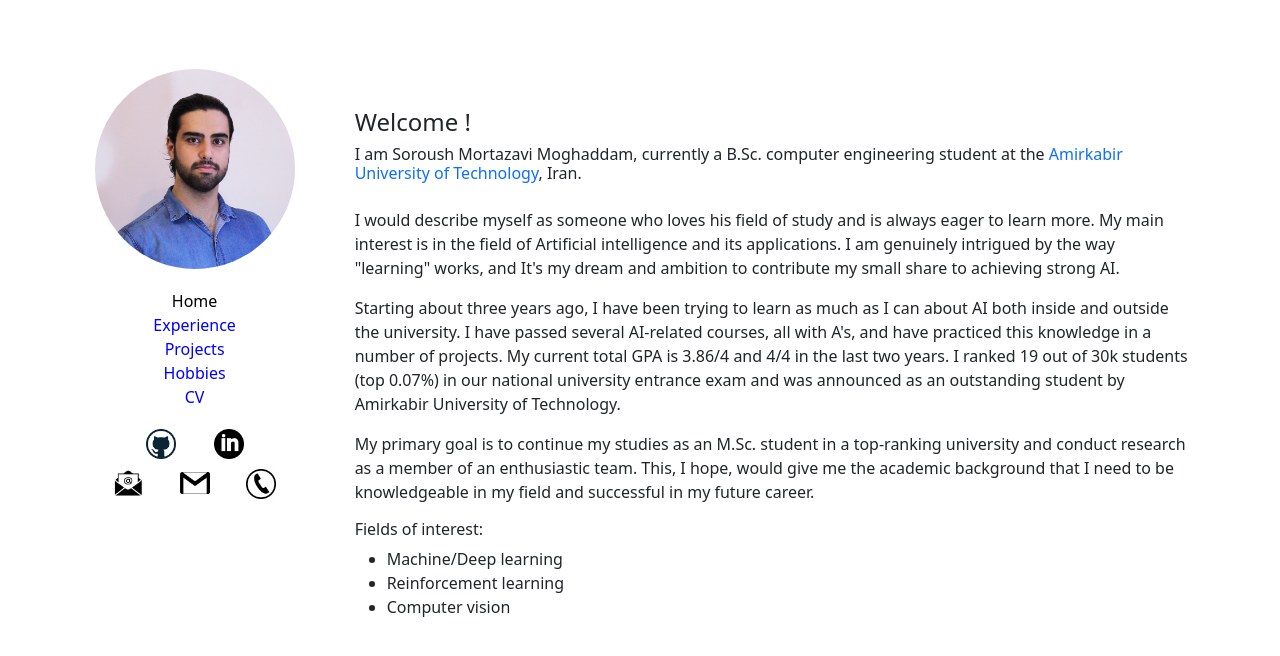
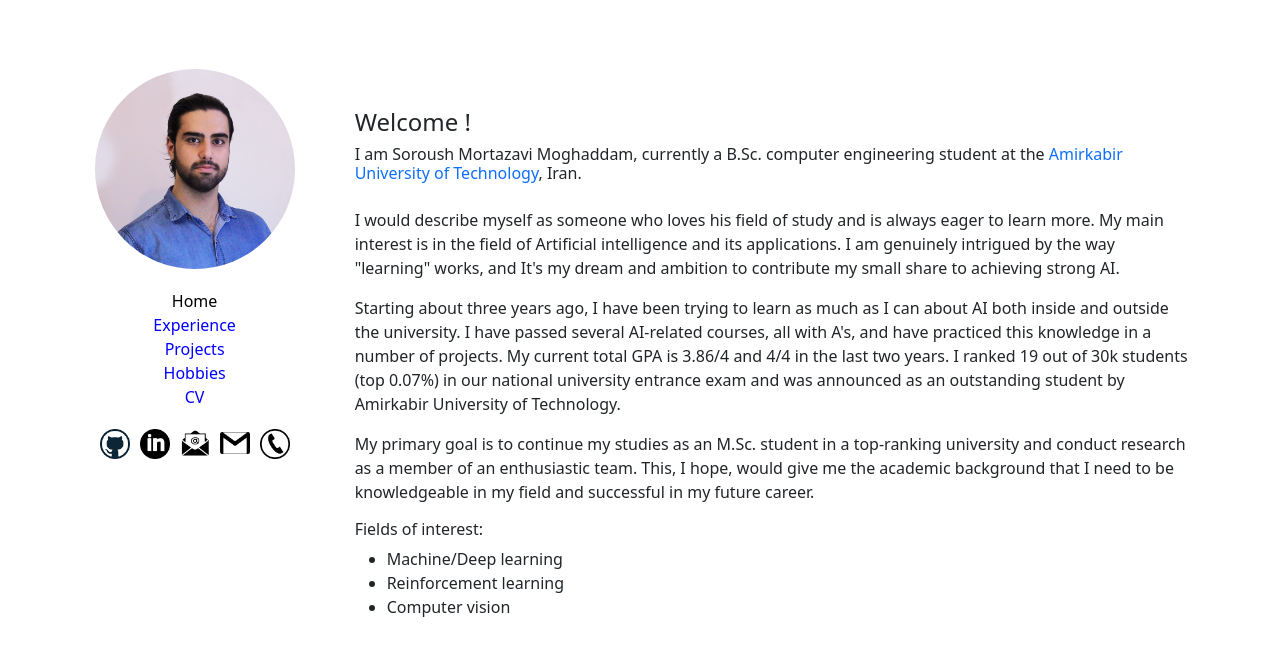
Before and after one commit to srmt99/srmt99.github.io, a plain HTML site: page index.html in a window 1280 px wide. Drawn offline with nearby package versions, Linux system fonts and the light colour scheme.

Commit message:
contact info order change

```diff
--- a/index.html
+++ b/index.html
@@ -21,11 +21,9 @@
                 <a class="non_underline-link blue-btn" href="https://srmt99.github.io/" id="hobbies">Hobbies</a>
                 <a class="non_underline-link blue-btn" href="data/Seyyed_Soroush_Mortazavi_Moghaddam_CV_14.Sep.2021.pdf">CV</a>
             </div>
-            <div class="section-sublinks compact">
-                <a class="non_underline-link" href="https://github.com/srmt99"><img src="data/github.png" class="icon" alt="Github"></a>
+			<div class="section-sublinks">
+			<a class="non_underline-link" href="https://github.com/srmt99"><img src="data/github.png" class="icon" alt="Github"></a>
                 <a class="non_underline-link" href="https://www.linkedin.com/in/soroush-mortazavi"><img src="data/linkedin.png" class="icon" alt="linkedin"></a>
-            </div>
-			<div class="section-sublinks">
 				<a class="non_underline-link" href="mailto:soroushmortazavi@aut.ac.ir"><img src="data/email.jpg" class="icon" alt="Email"></a>
                 <a class="non_underline-link" href="mailto:soroushmortazavi99@gmail.com"><img src="data/gmail.png" class="icon" alt="Gmail"></a>
                 <a class="non_underline-link" href="tel:+989352033503"><img src="data/phone.png" class="icon" alt="Phone"></a>
```
